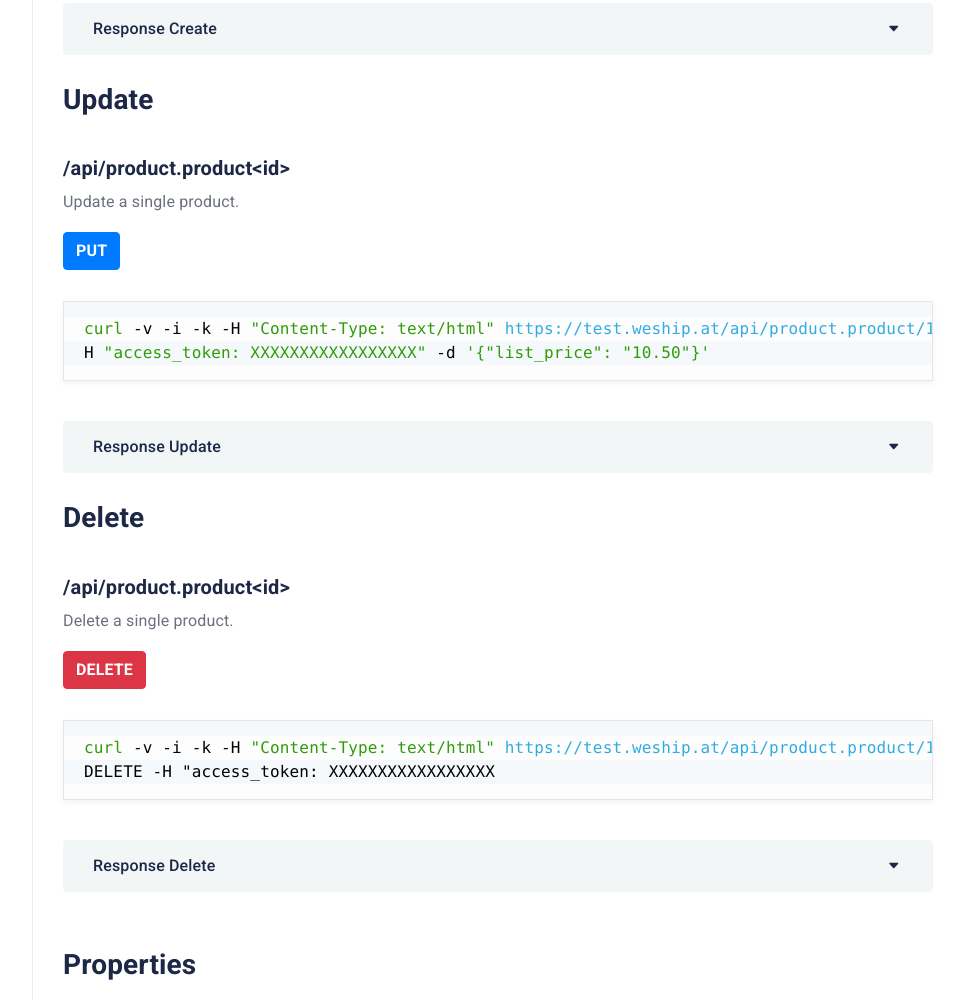
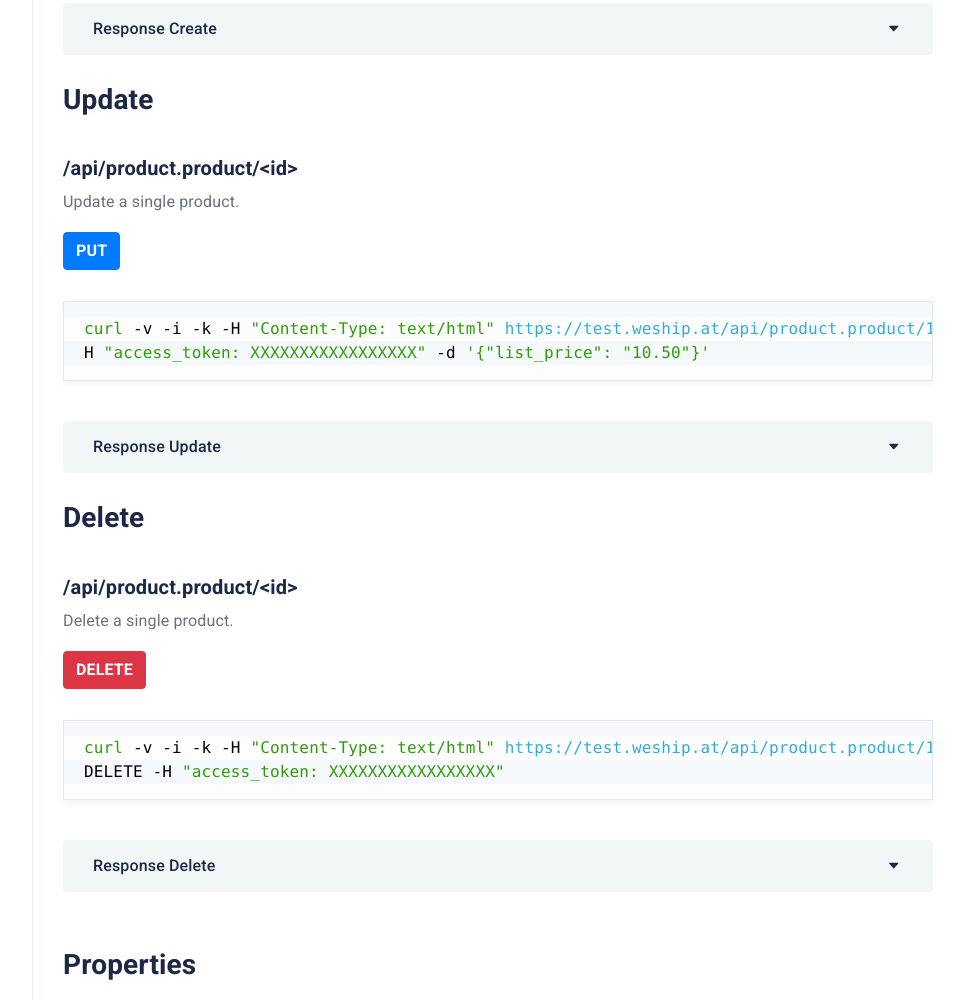
Before and after one commit to WeshipGmbH/weship-api, a plain HTML site: page product.html in a window 1280 px wide. Shown: the part 1414-2414 px from the top of the page, without its empty margins (292-1256 px from the left). Drawn offline with nearby package versions, Linux system fonts and the light colour scheme; some packages are replaced by stand-ins of ours; a script that the page names is missing.

Commit message:
[FIX] Product Page fixes

```diff
--- a/product.html
+++ b/product.html
@@ -468,7 +468,7 @@
                                     <h3 id="update-product">Update</h3>
                                 </div>
                                 <h5>
-                                    /api/product.product&lt;id&gt;
+                                    /api/product.product/&lt;id&gt;
                                 </h5>
                                 <p>
                                     Update a single product.
@@ -550,7 +550,7 @@
                                     <h3 id="delete-product">Delete</h3>
                                 </div>
                                 <h5>
-                                    /api/product.product&lt;id&gt;
+                                    /api/product.product/&lt;id&gt;
                                 </h5>
                                 <p>
                                     Delete a single product.
@@ -560,7 +560,7 @@
                                     <pre>
                                         <code class="language-shell" data-lang="shell">
                                             curl -v -i -k -H "Content-Type: text/html" https://test.weship.at/api/product.product/10 -X
-                                            DELETE -H "access_token: XXXXXXXXXXXXXXXXX
+                                            DELETE -H "access_token: XXXXXXXXXXXXXXXXX"
                                         </code>
                                     </pre>
                                 </div>
@@ -582,7 +582,7 @@
                                 <br/>
                                 <br/>
                                 <div class="shortcode_title">
-                                    <h3 id="partner-properties">Properties</h3>
+                                    <h3 id="product-properties">Properties</h3>
                                 </div>
                                 <h5>
                                     product.product
```
